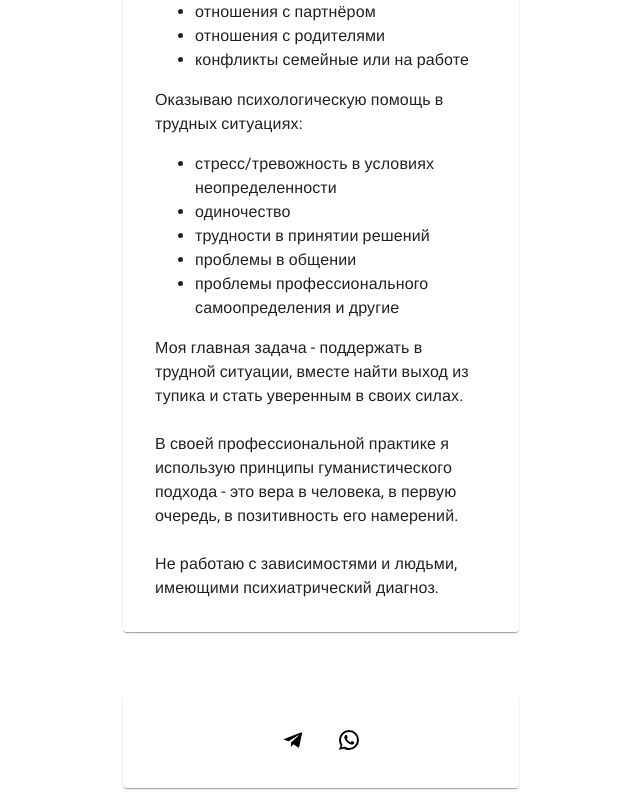
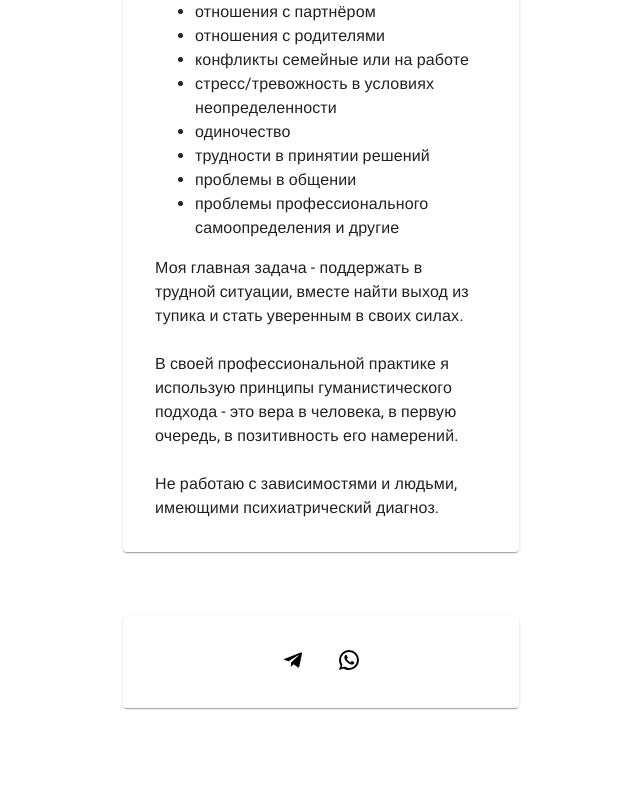
Before and after one commit to Arteminariy/psycho, a React (Create React App) app: page / in a window 1280 px wide. Shown: the part 1180-1977 px from the top of the page, without its empty margins (319-959 px from the left). After the commit the page ends 1952 px from the top, so only its background shows below. Built offline with nearby package versions, Linux system fonts and the light colour scheme; a web font is replaced by a local one.

Commit message:
ul changed

```diff
--- a/src/App.tsx
+++ b/src/App.tsx
@@ -37,9 +37,9 @@ const App = () => {
 								<li>отношения с партнёром</li>
 								<li>отношения с родителями</li>
 								<li>конфликты семейные или на работе</li>
-							</ul>
+							{/* </ul>
 							Оказываю психологическую помощь в трудных ситуациях:
-							<ul>
+							<ul> */}
 								<li>стресс/тревожность в условиях неопределенности</li>
 								<li>одиночество</li>
 								<li>трудности в принятии решений</li>
```
